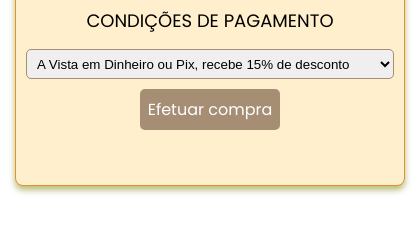
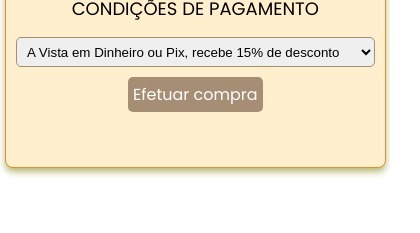
Before and after one commit to Dev-magno/teste-JavaScript, a plain HTML site: page index.html in a window 390 px wide. Shown: the part 411-644 px from the top of the page, 420 px wide, since content can reach past the window. Drawn offline with Linux system fonts and the light colour scheme.

Commit message:
reparei as margens

```diff
--- a/estilo/style.css
+++ b/estilo/style.css
@@ -135,13 +135,14 @@ h3 span {
 /* Responsividade para celulares */
 @media (max-width: 480px) {
     .compra {
-        padding: 10px;
+        padding: 4px;
+        width: 95.8%;
     }
 
     #valor,
     .option,
     button {
-        padding: 6px;
+        padding: 4px;
     }
 
     h3 span {
@@ -152,12 +153,14 @@ h3 span {
 /* Responsividade para tablets */
 @media (max-width: 768px) {
     .compra {
-        padding: 15px;
+        margin: 0px 5px 0px 5px;
+        padding: 0;
+        width: 97.6%;
     }
 
     #valor,
     .option,
     button {
-        padding: 8px;
+        padding: 5px;
     }
 }
```
